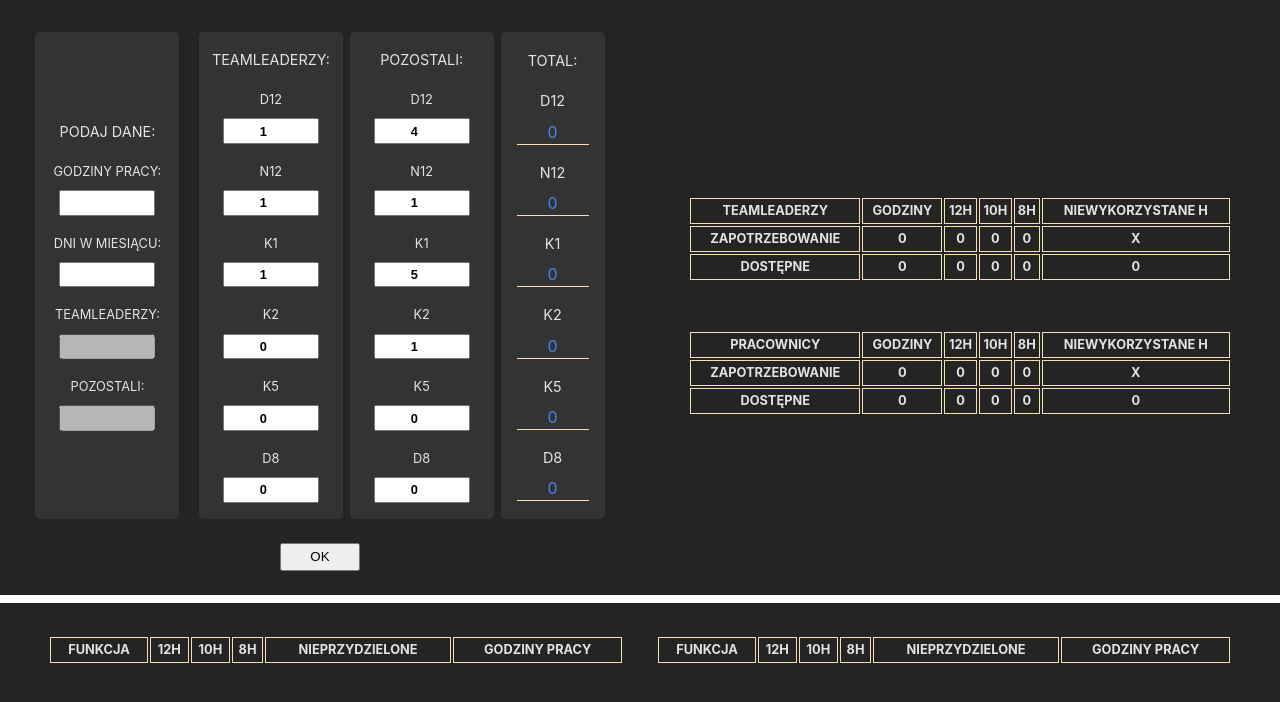
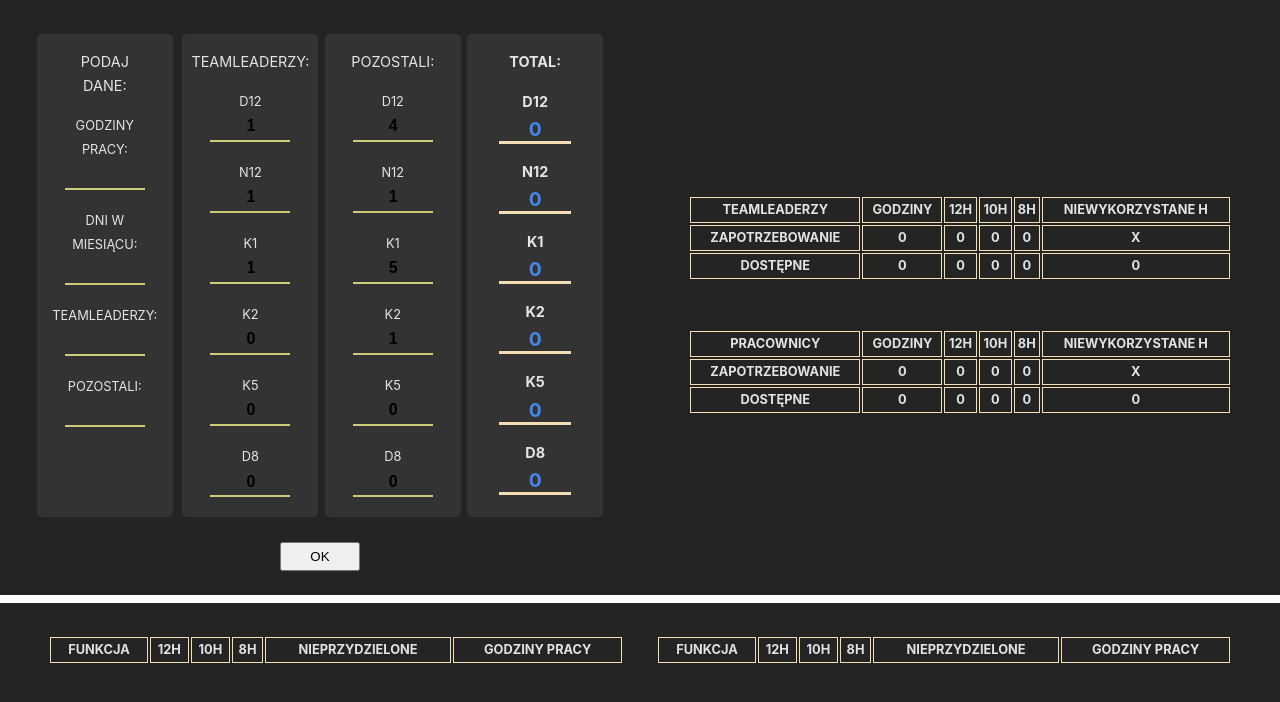
Before and after one commit to ZibiH/schedule-helper, a React (Vite) app: page / in a window 1280 px wide. Shown: the top 702 px of the page. Built offline with nearby package versions, Linux system fonts and the light colour scheme.

Commit message:
Improve styles

```diff
--- a/src/App.css
+++ b/src/App.css
@@ -35,23 +35,23 @@ p {
 .data-column {
 	display: flex;
 	flex-direction: column;
-	justify-content: center;
+	justify-content: flex-start;
 	align-items: center;
 	text-align: center;
-	width: 25%;
+	width: 8.5rem;
 	min-width: 6.5rem;
-	margin: 0 auto;
-	padding: 1rem;
+	margin: 0.1rem;
+	padding: 1rem 2rem;
 	background-color: #333;
 	border-radius: 0.3rem;
 }
 
 .data-column:first-of-type {
-	margin-right: 1rem;
+	margin-right: 0.3rem;
 }
 
 .data-column:last-of-type {
-	width: 15%;
+	font-weight: bolder;
 }
 
 .shifts-data {
@@ -60,7 +60,16 @@ p {
 }
 
 input {
-	width: 6rem;
+	width: 5rem;
+	border: none;
+	border-bottom: 2px #cc7 solid;
+	padding-left: 1rem;
+	background-color: #333;
+	margin: 0.2rem;
+	text-align: center;
+	font-size: 1rem;
+	font-weight: bold;
+	padding-bottom: 0.3rem;
 }
 
 label {
@@ -69,18 +78,10 @@ label {
 	text-transform: uppercase;
 }
 
-input {
-	margin-top: 0.4rem;
-	padding: 0.2rem;
-	text-align: center;
-	font-size: 0.8rem;
-	font-weight: bold;
-}
-
 .summary {
-	margin-top: 0.4rem;
-	font-size: 1rem;
-	border-bottom: 1px solid wheat;
+	margin-top: 0.2rem;
+	font-size: 1.2rem;
+	border-bottom: 3px solid wheat;
 	width: 100%;
 	color: #48e;
 }
```
